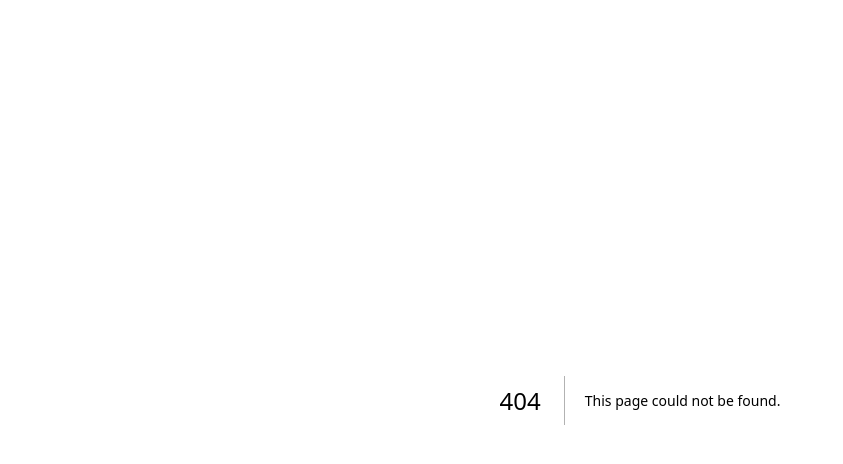
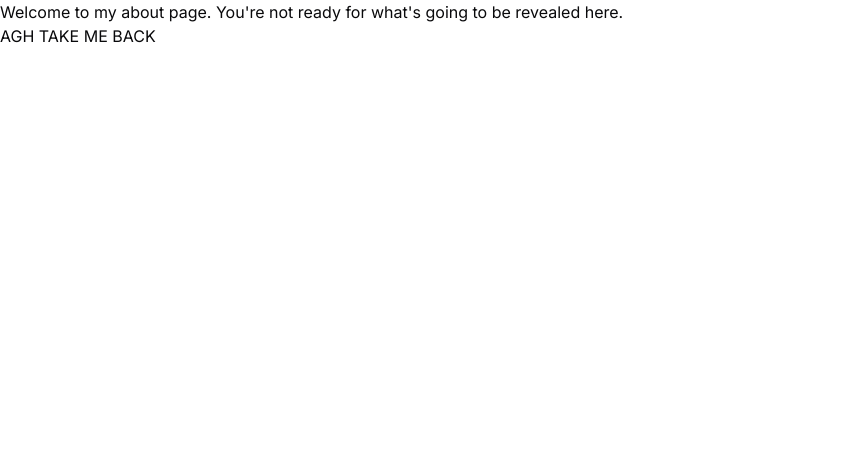
Before and after one commit to zoooey99/zoooey99.github.com, a Next.js app: page /about in a window 1280 px wide. Before the commit this address had no page. Shown: the top 464 px of the page, without its empty margins (0-843 px from the left). Built offline with nearby package versions, Linux system fonts and the light colour scheme.

Commit message:
added link to about page

```diff
--- /dev/null
+++ b/app/about/page.tsx
@@ -0,0 +1,10 @@
+import Link from 'next/link';
+
+export default function About() {
+  return (
+    <div>
+      <h1>Welcome to my about page. You&apos;re not ready for what&apos;s going to be revealed here.</h1>
+      <Link href="/">AGH TAKE ME BACK</Link>
+    </div>
+  );
+}
--- a/app/page.tsx
+++ b/app/page.tsx
@@ -61,6 +61,7 @@ export default function Home() {
           </Link>
         </Button>
       </div>
+      <h1> <Link href="/about">about</Link></h1>
     </div>
   )
 }
```
